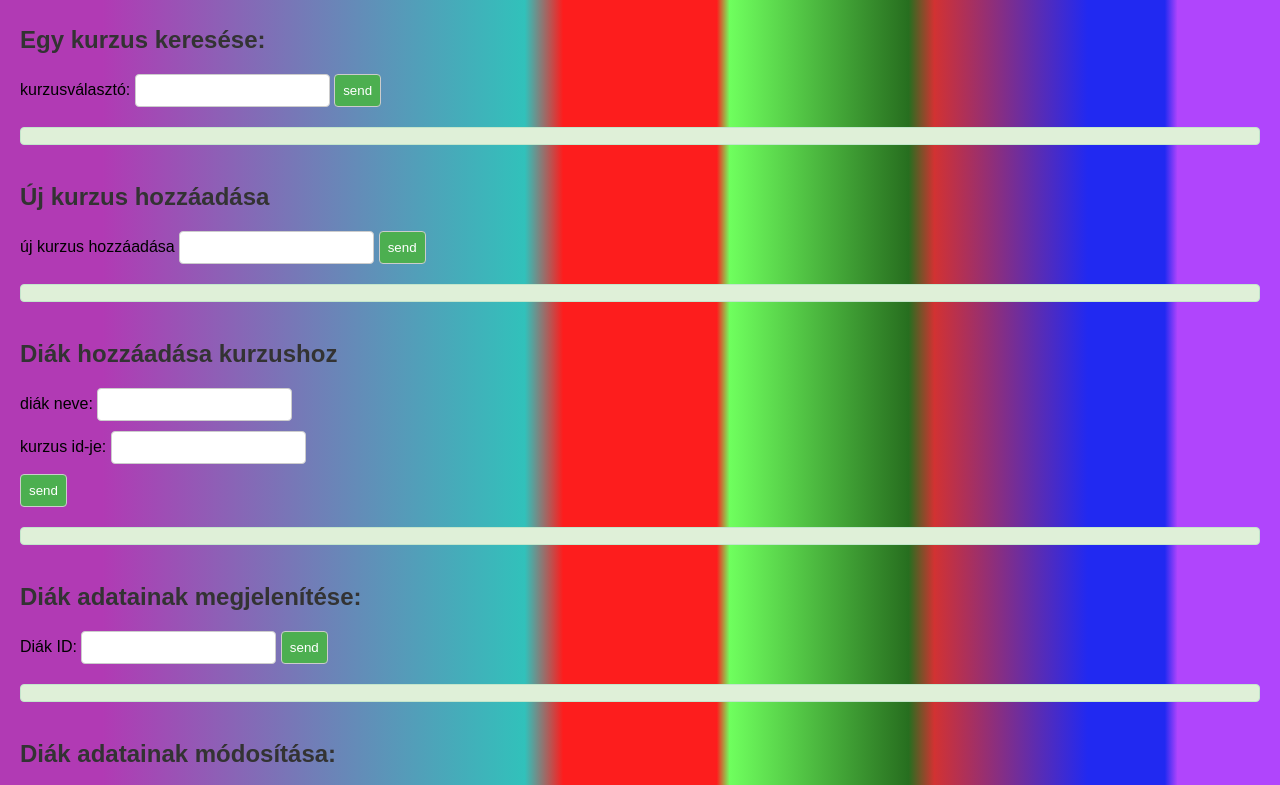
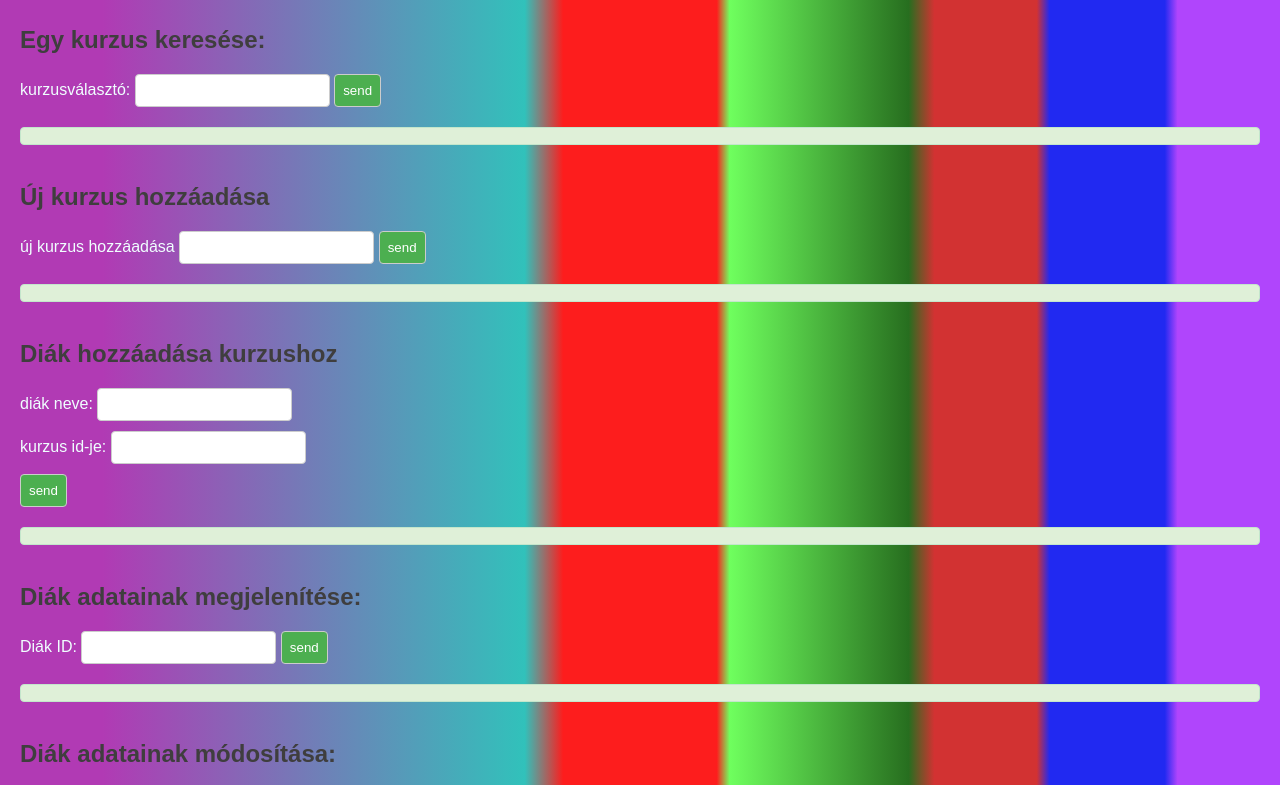
Before and after one commit to b0gavtam/KA-html, a plain HTML site: page web/Project3/index.html in a window 1280 px wide. Shown: the part 92-877 px from the top of the page. Drawn offline with Linux system fonts and the light colour scheme; no server answers.

Commit message:
css 2 nincs több idő :(

```diff
--- a/web/Project3/css/style.css
+++ b/web/Project3/css/style.css
@@ -3,7 +3,7 @@ body {
     margin: 0;
     padding: 20px;
     background: rgb(177,58,180);
-    background: linear-gradient(90deg, rgba(177,58,180,1) 8%, rgba(44,192,185,0.9780112728685224) 41%, rgba(253,29,29,1) 44%, rgba(253,29,29,1) 56%, rgba(111,255,94,1) 57%, rgb(39, 110, 31) 71%, rgba(210,50,50,1) 73%, rgba(33,41,241,1) 85%, rgba(33,41,241,1) 91%, rgba(176,69,252,1) 92%);}
+    background: linear-gradient(90deg, rgba(177,58,180,1) 8%, rgba(44,192,185,0.9780112728685224) 41%, rgba(253,29,29,1) 44%, rgba(253,29,29,1) 56%, rgba(111,255,94,1) 57%, rgb(39, 110, 31) 71%, rgba(210,50,50,1) 73%, rgba(210,50,50,1) 81%, rgba(33,41,241,1) 82%, rgba(33,41,241,1) 91%, rgba(176,69,252,1) 92%);}
 
 .container {
     max-width: 800px;
@@ -11,7 +11,7 @@ body {
 }
 
 h1, h2 {
-    color: #333;
+    color: #3f3e3e;
     margin-top: 20px;
 }
 
@@ -22,7 +22,7 @@ table {
 }
 
 table, th, td {
-    border: 1px solid #ddd;
+    border: 3px solid #ddd;
     padding: 8px;
 }
 
@@ -37,6 +37,11 @@ input[type="button"] {
     margin-bottom: 10px;
     border: 1px solid #ccc;
     border-radius: 4px;
+}
+
+label{
+ size: 5vw;
+ color: azure;
 }
 
 input[type="button"] {
@@ -55,4 +60,5 @@ input[type="button"]:hover {
     background-color: #dff0d8;
     border: 1px solid #c3e6cb;
     border-radius: 4px;
+
 }
```
